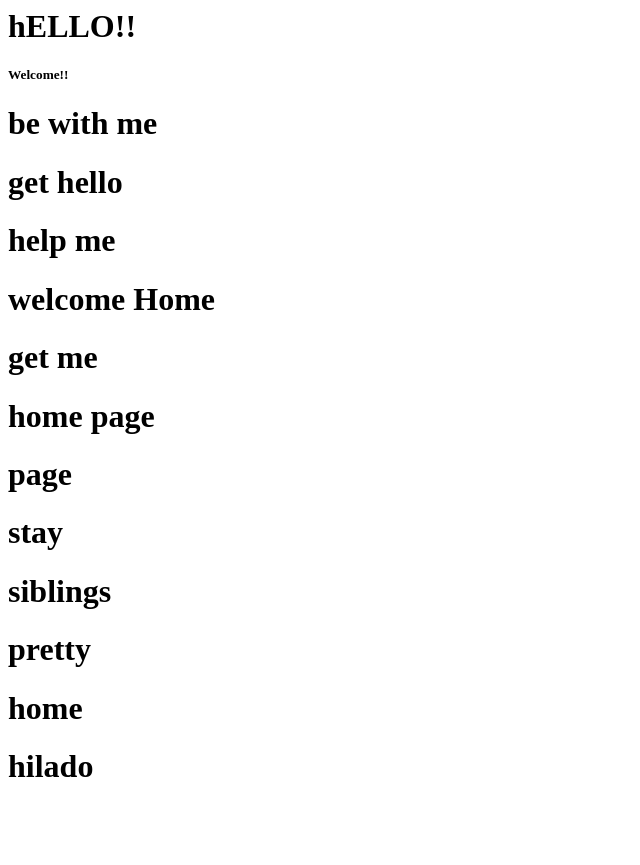
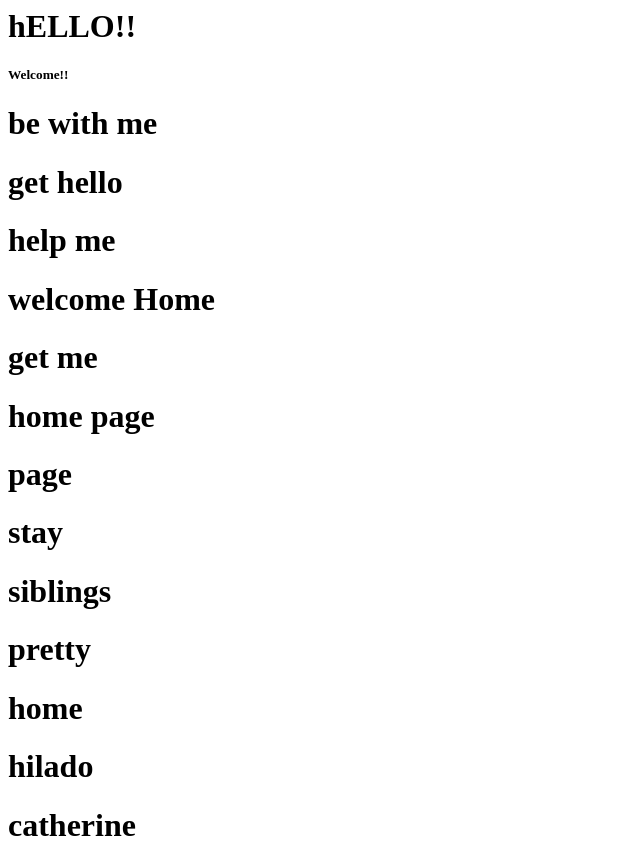
Before and after one commit to 03CATH13/Hilado_second_semester, a plain HTML site: page index.html in a window 1280 px wide. Shown: the whole page, without its empty margins (0-640 px from the left). Before the commit the page ends 807 px from the top, so only its background shows below. Drawn offline with Linux system fonts and the light colour scheme.

Commit message:
15th commit

```diff
--- a/index.html
+++ b/index.html
@@ -12,3 +12,4 @@
 <h1>pretty</h1>
 <h1>home</h1>
 <h1>hilado</h1>
+<h1>catherine</h1>
```
